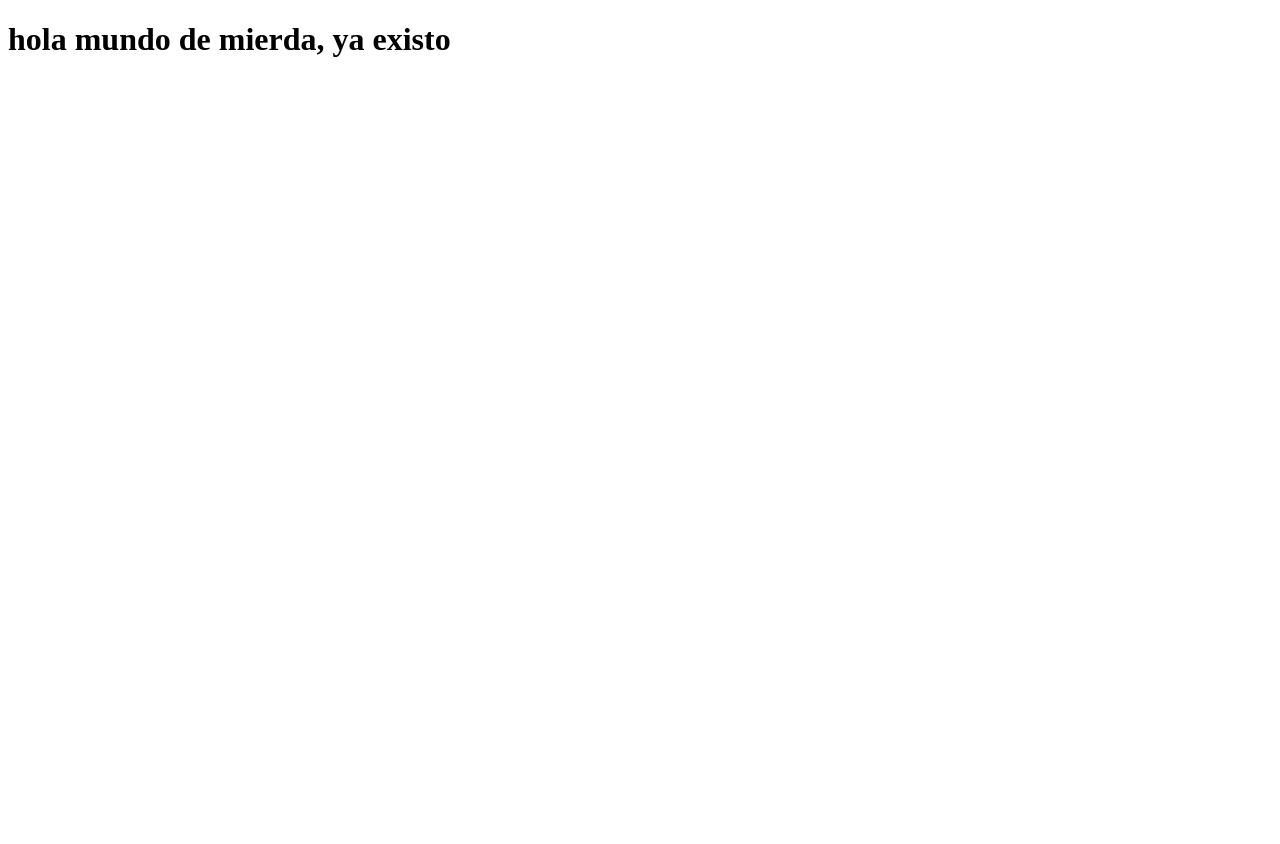
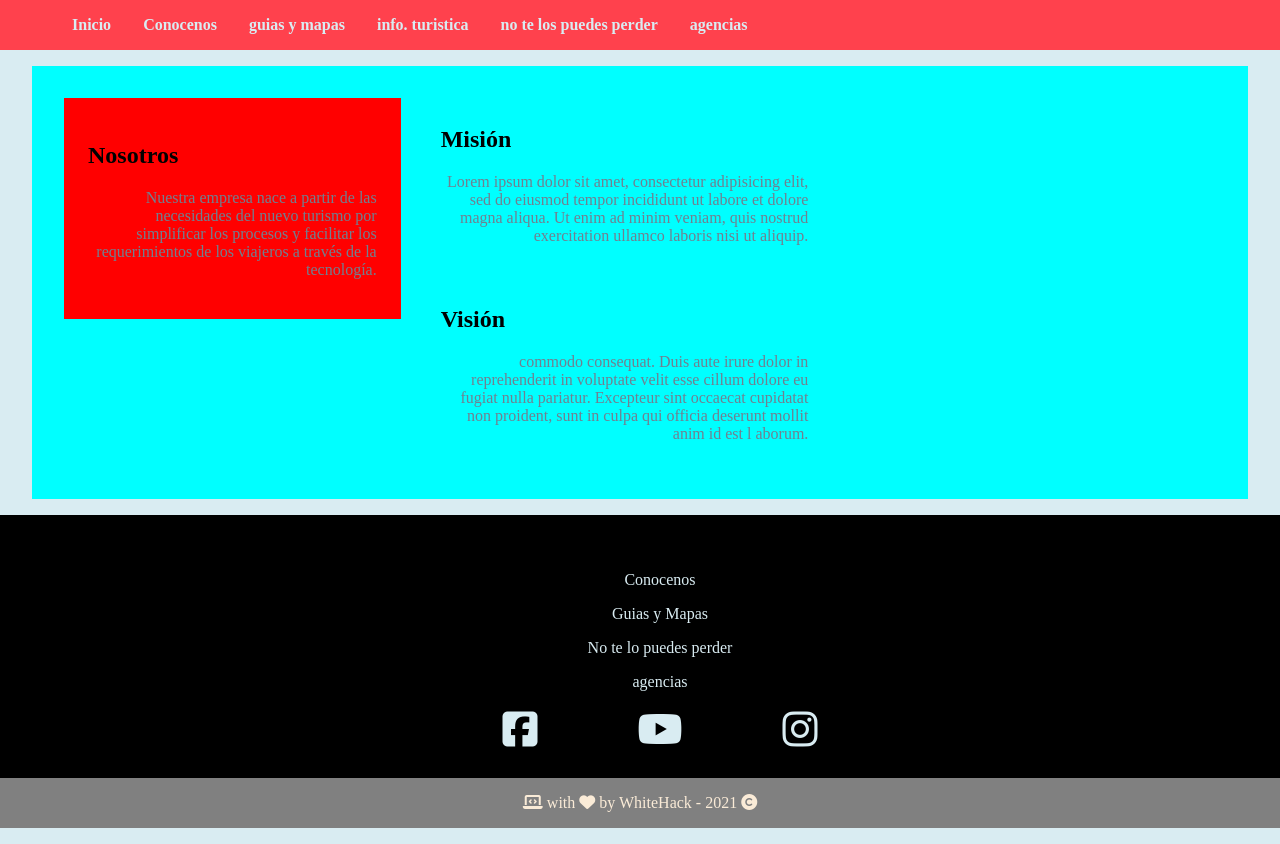
Before and after one commit to cronopio007/cordileraWebApp, a plain HTML site: page conocenos.html in a window 1280 px wide. Before the commit the page ends 800 px from the top, so only its background shows below. Drawn offline with Linux system fonts and the light colour scheme.

Commit message:
creacion de la plantilla de turismo-cultural

```diff
--- a/conocenos.html
+++ b/conocenos.html
@@ -3,9 +3,136 @@
   <head>
     <meta charset="utf-8">
     <title>Cordillera-WebApp-Conocenos</title>
+    <link rel="stylesheet" href="css/estilo.css">
+
+    <script src="https://kit.fontawesome.com/0b0cc5ebda.js" crossorigin="anonymous"></script>
+    <link rel="preconnect" href="https://fonts.gstatic.com">
+    <link href="https://fonts.googleapis.com/css2?family=Josefin+Sans:ital@1&display=swap" rel="stylesheet">
   </head>
   <body>
-    <h1>hola mundo  de mierda, ya existo</h1>
+    <header class="header1">
+
+      <div class="barra">
+
+        <div class="logo">
+
+        </div>
+
+        <div class="bara-navegadora">
+          <nav class="navHeader">
+            <ul>
+
+              <li>
+                <a href="index.html" class="a-nav-header">
+                  <strong>Inicio</strong>
+                </a>
+              </li>
+
+              <li>
+                <a href="#" class="a-nav-header">
+                  <strong>Conocenos</strong>
+                </a>
+              </li>
+
+              <li>
+                <a href="guiasYmapas.html" class="a-nav-header">
+                  <strong>guias y mapas</strong>
+                </a>
+              </li>
+
+              <li>
+                <a href="#" class="a-nav-header">
+                  <strong> info. turistica</strong>
+                </a>
+              </li>
+
+              <li>
+                <a href="NTLPperder.html" class="a-nav-header">
+                  <strong>no te los puedes perder</strong>
+                </a>
+              </li>
+
+              <li>
+                <a href="agencias.html" class="a-nav-header">
+                  <strong>agencias</strong>
+                </a>
+              </li>
+
+            </ul>
+          </nav>
+        </div>
+      </div>
+    </header>
+    <!--=============FIN DEL HEADER =========================== -->
+
+<div class="contenido">
+
+<div class="nosotros division">
+  <h2>Nosotros</h2>
+  <p>Nuestra empresa nace a partir de las
+     necesidades del nuevo turismo por simplificar los procesos
+     y facilitar los requerimientos de los viajeros a través de
+    la tecnología.</p>
+</div>
+
+<div class="segundaParte">
+  <div class="mision division">
+    <h2>Misión</h2>
+    <p>Lorem ipsum dolor sit amet, consectetur adipisicing elit,
+      sed do eiusmod tempor incididunt ut labore et dolore
+       magna aliqua. Ut enim ad minim veniam, quis nostrud
+       exercitation ullamco laboris nisi ut aliquip.</p>
+  </div>
+
+  <div class="vision division">
+    <h2>Visión</h2>
+    <p>commodo consequat. Duis aute irure dolor in reprehenderit
+    in voluptate velit esse cillum dolore eu fugiat nulla
+     pariatur. Excepteur sint occaecat cupidatat non proident,
+      sunt in culpa qui officia deserunt mollit anim id est l
+      aborum.</p>
+  </div>
+
+</div> <!--fin del div de segundaParte -->
+</div>   <!--fin del div de contenido -->
+
+
+<footer class="footer">
+  <div class="foot">
+    <nav class="piso">
+      <ul>
+        <li>
+          <a href="#">Conocenos</a>
+        </li>
+
+        <li>
+          <a href="#">Guias y Mapas</a>
+        </li>
+
+        <li>
+          <a href="#">No te lo puedes perder</a>
+        </li>
+
+        <li>
+          <a href="#">agencias</a>
+        </li>
+
+        <li class="mis-redes">
+          <a href="#"><i class="fab fa-facebook-square"></i></a>
+          <a href="#"><i class="fab fa-youtube"></i></a>
+          <a href="#"><i class="fab fa-instagram"></i></a>
+
+        </li>
+
+      </ul>
+
+    </nav>
+  </div>
+    <div class="whit">
+      <p><i class="fas fa-laptop-code"></i>  with  <i class="fas fa-heart"></i>  by WhiteHack - 2021 <i class="fas fa-copyright"></i></p>
+    </div>
+</footer>
+
 
   </body>
 </html>
--- a/css/estilo.css
+++ b/css/estilo.css
@@ -448,3 +448,73 @@ li.mis-redes a {
   padding-bottom: 1rem;
   padding-top:1rem;
 }
+
+
+
+
+/*=================carpetas ============================*/
+header.header1{
+  display: flex;
+}
+
+.barra{
+  background-color: var(--rojo);
+  width: 100%;
+  display: flex;
+}
+
+.barra-navegadora{
+  justify-content: flex-end;
+}
+.barra nav ul li a.a-nav-header{
+  color: var(--claro);
+  text-decoration: none;
+}
+.barra nav.navHeader ul li{
+  padding-left: 2rem;
+}
+
+
+/*inicio del cuerpo del conocenos */
+div.contenido{
+  background-color: aqua;
+  padding: 2rem;
+  margin: 1rem 2rem;
+  display: flex;
+}
+
+/*bloques con cada parte del conocenos */
+div.nosotros{
+  width:50%;
+  height:100%;
+  background-color: red;
+  padding: 1.5rem;
+}
+
+/*mision y vision */
+div.segundaParte{
+  padding: 0.5rem 2.5rem;
+}
+
+div.mision{
+  width: 50%;
+  height:10rem;
+}
+
+div.vision{
+  width: 50%;
+  height:100%;
+}
+
+/*texto en los blokes */
+div.division p{
+  color: slategray;
+  text-align: right;
+}
+
+
+/*==============TURISMO CULTURAL======================= */
+
+div.resumen{
+  width:50%;
+}
```
Also changed, not shown: index.html (+5 -2 lines), turismoCultural.html (added, +109 -0 lines).
